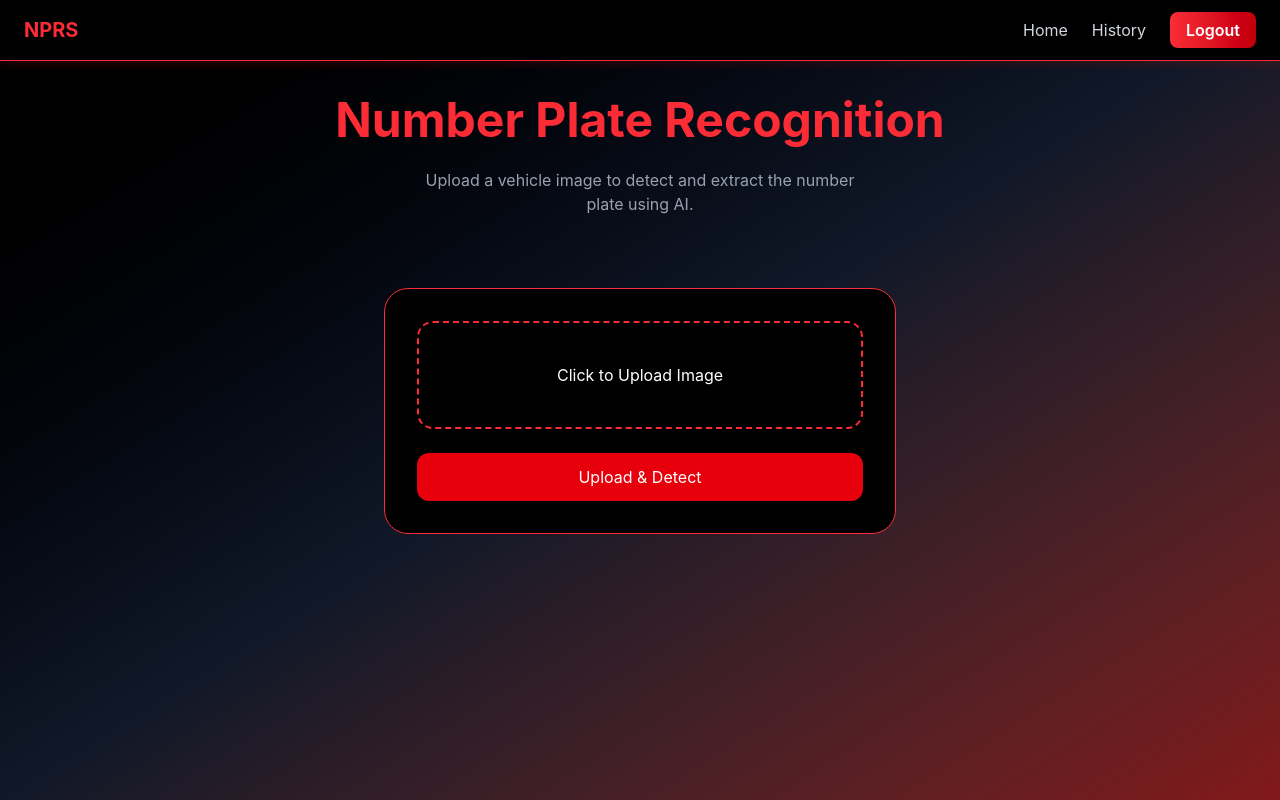
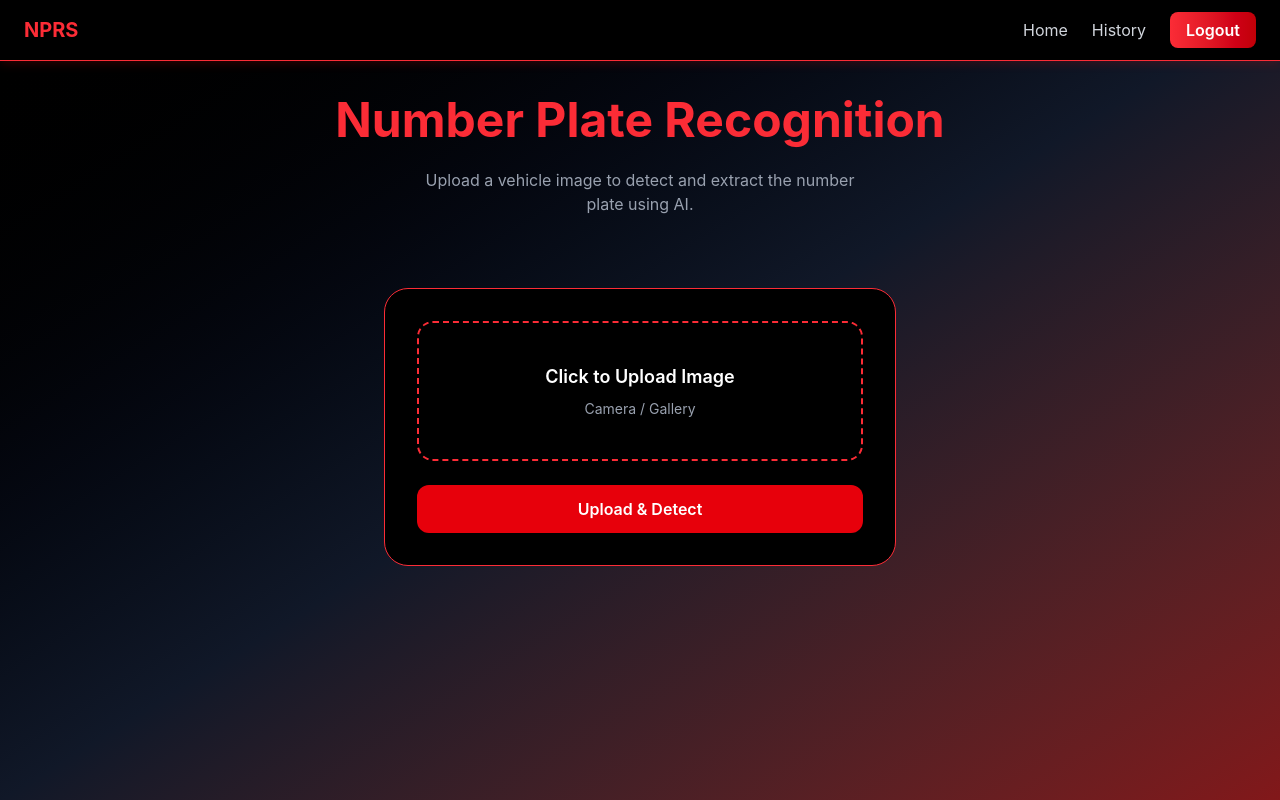
Before and after one commit to manojp97/frontend-nprs, a React app: page / in a window 1280 px wide. Built offline with nearby package versions, Linux system fonts and the light colour scheme; sample sign-in values are in the browser's storage; the HTML template or start-up script is replaced by a standard one.

Commit message:
Updated backend + frontend fix

```diff
--- a/src/components/UploadForm.jsx
+++ b/src/components/UploadForm.jsx
@@ -1,5 +1,3 @@
-// UploadForm.jsx (fixed)
-
 import { useState } from "react";
 import { uploadImage } from "../services/api";
 
@@ -30,6 +28,7 @@ const UploadForm = ({ setResult, fetchHistory }) => {
       setResult(res.data.plate || "No Plate Found");
 
       if (fetchHistory) fetchHistory();
+
     } catch (error) {
       console.log(error);
       alert(error.response?.data?.message || "Upload Failed");
@@ -41,31 +40,44 @@ const UploadForm = ({ setResult, fetchHistory }) => {
   return (
     <div className="mt-8 w-full max-w-lg bg-black border border-red-500 p-8 rounded-3xl text-center">
 
+      {/* Upload Box */}
       <label className="cursor-pointer block border-2 border-dashed border-red-500 rounded-2xl p-10">
 
-        <p className="text-white">Click to Upload Image</p>
+        <p className="text-white text-lg font-semibold">
+          Click to Upload Image
+        </p>
+
+        <p className="text-gray-400 text-sm mt-2">
+          Camera / Gallery
+        </p>
 
         <input
           type="file"
+          accept="image/*"
+          capture="environment"
           onChange={handleChange}
           className="hidden"
-          accept="image/*"
         />
       </label>
 
+      {/* Preview */}
       {preview && (
         <img
           src={preview}
-          className="mt-4 w-full h-48 object-cover rounded-xl"
+          alt="preview"
+          className="mt-4 w-full h-48 object-cover rounded-xl border border-red-500"
         />
       )}
 
+      {/* Button */}
       <button
         onClick={handleSubmit}
-        className="mt-6 w-full bg-red-600 text-white py-3 rounded-xl"
+        disabled={loading}
+        className="mt-6 w-full bg-red-600 hover:bg-red-700 text-white py-3 rounded-xl font-semibold"
       >
         {loading ? "Processing..." : "Upload & Detect"}
       </button>
+
     </div>
   );
 };
```
